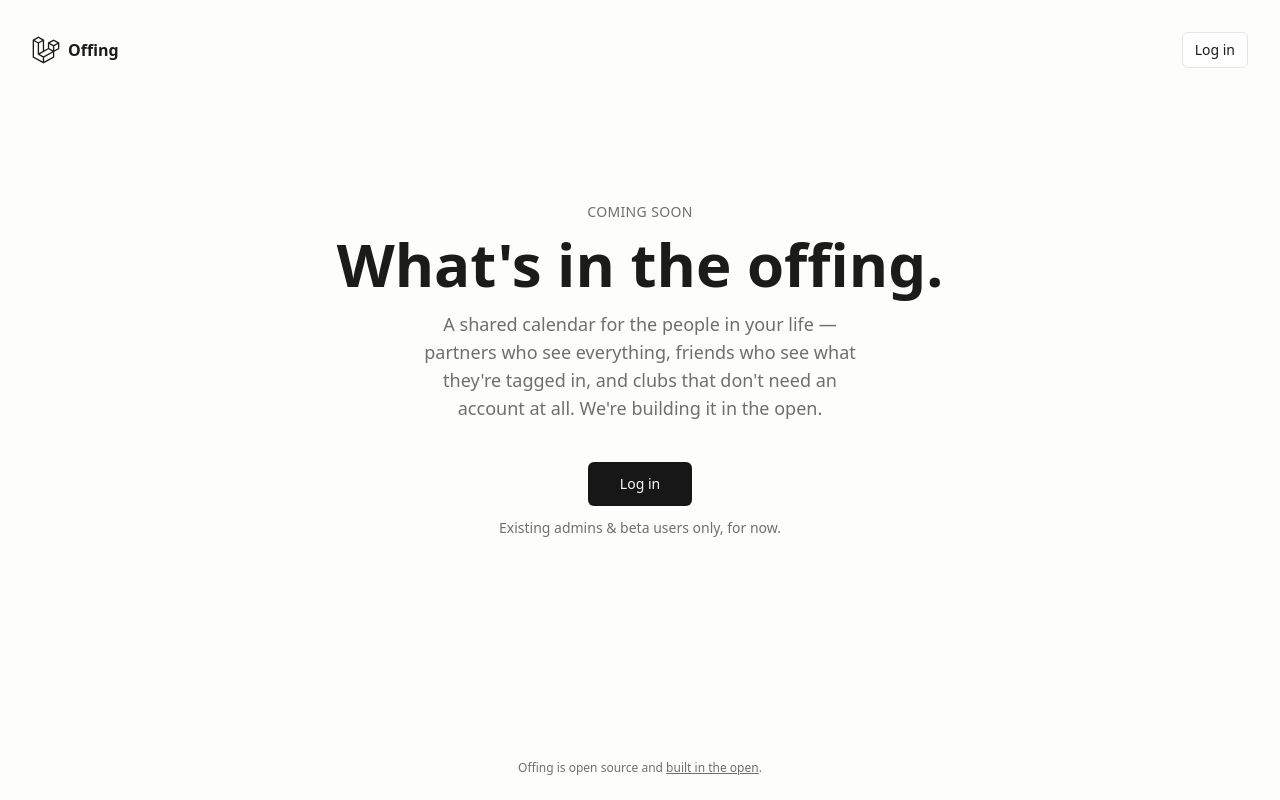
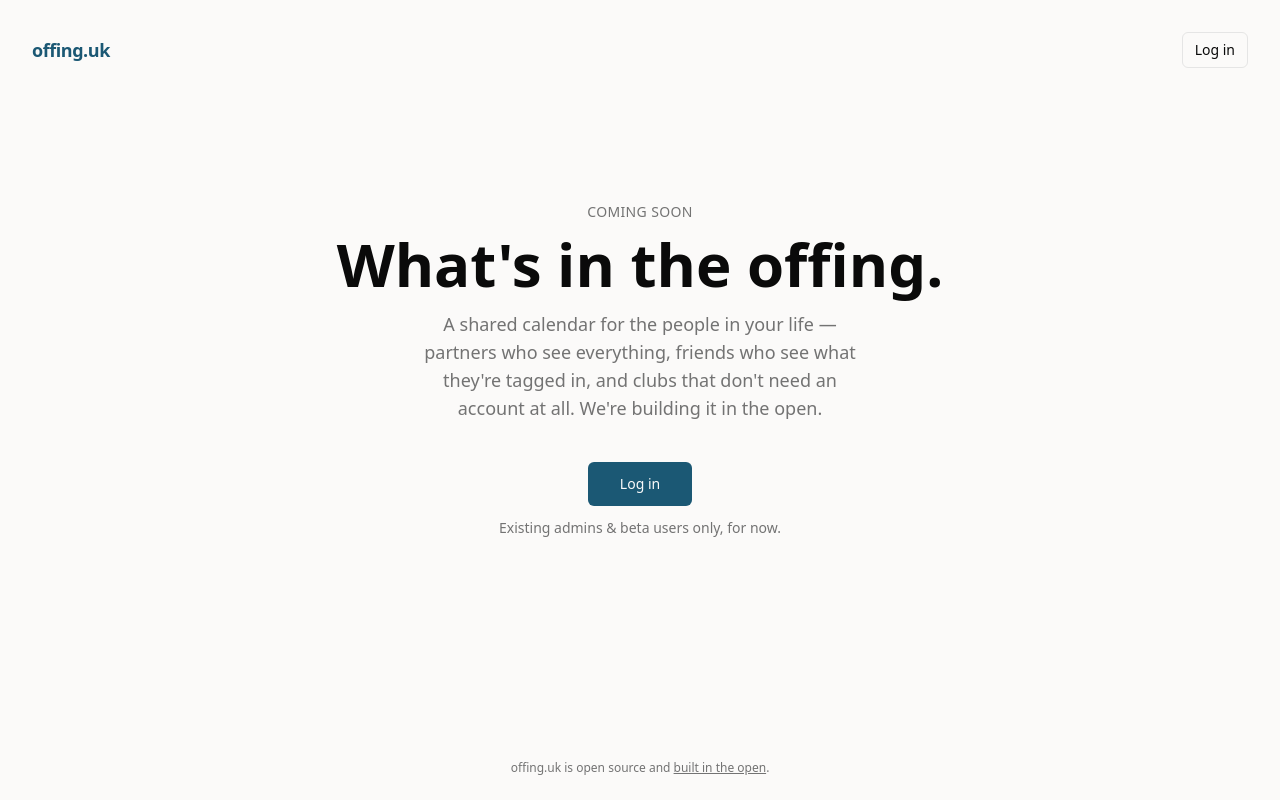
Before and after one commit to casman300/offing.uk, a Laravel app: page / in a window 1280 px wide. Run offline with Laravel 12, Linux system fonts and the light colour scheme; style sheets or scripts are compiled from the project's sources; some libraries are stand-ins or nearby versions; some web fonts are replaced.

Commit message:
Add remember-me control, ship offing.uk wordmark + coastal palette v0
- Login form gets a "Keep me logged in on this device" checkbox,
  checked by default. Checked = persistent login (Laravel's standard
  remember-me, survives browser restarts); unchecked = session-only,
  no remember_token written. The choice is made when the link is
  requested and stored on the magic_links row (new `remember` column,
  defaults true) since the actual login happens later, possibly on
  a different browser session, when the emailed link is clicked.
- Branding v0 (spec §2/§23 — a wordmark + one accent colour is enough
  to ship): swapped the placeholder starter-kit icon+"Offing" mark for
  a plain "offing.uk" text wordmark across the splash page, login/auth
  layout, and app shell. Applied a coastal placeholder palette (ocean
  teal primary/accent, warm sand background) via the existing shadcn
  CSS variables in app.css, light and dark, plus matching PWA manifest
  colours. Everything else stays the shadcn neutral default — easy to
  swap wholesale once real brand assets exist.

Verified: 20 Pest tests passing, Pint/tsc/build clean, and confirmed
visually — booted the app, screenshotted the splash and login pages
in both light and dark mode with a headless browser.

Signed-off-by: Claude <noreply@anthropic.com>

```diff
--- a/app/Http/Controllers/Auth/MagicLinkController.php
+++ b/app/Http/Controllers/Auth/MagicLinkController.php
@@ -43,6 +43,7 @@ class MagicLinkController extends Controller
             $magicLink = $user->magicLinks()->create([
                 'token_hash' => hash('sha256', $plainTextToken),
                 'expires_at' => now()->addMinutes(15),
+                'remember' => $request->boolean('remember', true),
             ]);
 
             $signedUrl = URL::temporarySignedRoute(
@@ -83,7 +84,7 @@ class MagicLinkController extends Controller
             $user->forceFill(['email_verified_at' => now()])->save();
         }
 
-        Auth::login($user, remember: true);
+        Auth::login($user, remember: $magicLink->remember);
 
         $request->session()->regenerate();
 
--- a/app/Models/MagicLink.php
+++ b/app/Models/MagicLink.php
@@ -12,6 +12,7 @@ class MagicLink extends Model
         'token_hash',
         'expires_at',
         'used_at',
+        'remember',
     ];
 
     protected function casts(): array
@@ -19,6 +20,7 @@ class MagicLink extends Model
         return [
             'expires_at' => 'datetime',
             'used_at' => 'datetime',
+            'remember' => 'boolean',
         ];
     }
 
--- a/resources/css/app.css
+++ b/resources/css/app.css
@@ -76,75 +76,81 @@
     }
 }
 
+/*
+  Coastal placeholder palette (spec §2/§23 "branding v0" — a wordmark + one
+  accent colour is enough to ship). Ocean-teal primary/accent, warm sand
+  background tint; everything else stays the shadcn neutral default. Revisit
+  once real brand assets exist.
+*/
 :root {
-    --background: hsl(0, 0%, 100%);
+    --background: hsl(40, 25%, 98%);
     --foreground: hsl(0, 0%, 3.9%);
     --card: hsl(0, 0%, 100%);
     --card-foreground: hsl(0, 0%, 3.9%);
     --popover: hsl(0, 0%, 100%);
     --popover-foreground: hsl(0, 0%, 3.9%);
-    --primary: hsl(0, 0%, 9%);
+    --primary: hsl(199, 62%, 28%);
     --primary-foreground: hsl(0, 0%, 98%);
     --secondary: hsl(0, 0%, 96.1%);
     --secondary-foreground: hsl(0, 0%, 9%);
     --muted: hsl(0, 0%, 96.1%);
     --muted-foreground: hsl(0, 0%, 45.1%);
-    --accent: hsl(0, 0%, 96.1%);
-    --accent-foreground: hsl(0, 0%, 9%);
+    --accent: hsl(190, 40%, 93%);
+    --accent-foreground: hsl(199, 62%, 20%);
     --destructive: hsl(0, 84.2%, 60.2%);
     --destructive-foreground: hsl(0, 0%, 98%);
     --border: hsl(0, 0%, 92.8%);
     --input: hsl(0, 0%, 89.8%);
-    --ring: hsl(0, 0%, 3.9%);
+    --ring: hsl(199, 62%, 45%);
     --chart-1: hsl(12, 76%, 61%);
     --chart-2: hsl(173, 58%, 39%);
     --chart-3: hsl(197, 37%, 24%);
     --chart-4: hsl(43, 74%, 66%);
     --chart-5: hsl(27, 87%, 67%);
     --radius: 0.5rem;
-    --sidebar-background: hsl(0, 0%, 98%);
+    --sidebar-background: hsl(199, 30%, 97%);
     --sidebar-foreground: hsl(240, 5.3%, 30%);
-    --sidebar-primary: hsl(0, 0%, 10%);
+    --sidebar-primary: hsl(199, 62%, 28%);
     --sidebar-primary-foreground: hsl(0, 0%, 98%);
-    --sidebar-accent: hsl(0, 0%, 94%);
-    --sidebar-accent-foreground: hsl(0, 0%, 30%);
+    --sidebar-accent: hsl(190, 40%, 93%);
+    --sidebar-accent-foreground: hsl(199, 62%, 20%);
     --sidebar-border: hsl(0, 0%, 91%);
-    --sidebar-ring: hsl(217.2, 91.2%, 59.8%);
+    --sidebar-ring: hsl(199, 62%, 45%);
 }
 
 .dark {
-    --background: hsl(0, 0%, 3.9%);
+    --background: hsl(200, 35%, 7%);
     --foreground: hsl(0, 0%, 98%);
-    --card: hsl(0, 0%, 3.9%);
+    --card: hsl(200, 30%, 9%);
     --card-foreground: hsl(0, 0%, 98%);
-    --popover: hsl(0, 0%, 3.9%);
+    --popover: hsl(200, 30%, 9%);
     --popover-foreground: hsl(0, 0%, 98%);
-    --primary: hsl(0, 0%, 98%);
-    --primary-foreground: hsl(0, 0%, 9%);
+    --primary: hsl(190, 55%, 62%);
+    --primary-foreground: hsl(199, 60%, 10%);
     --secondary: hsl(0, 0%, 14.9%);
     --secondary-foreground: hsl(0, 0%, 98%);
     --muted: hsl(0, 0%, 6.9%);
     --muted-foreground: hsl(0, 0%, 63.9%);
-    --accent: hsl(0, 0%, 14.9%);
-    --accent-foreground: hsl(0, 0%, 98%);
+    --accent: hsl(199, 30%, 16%);
+    --accent-foreground: hsl(190, 50%, 85%);
     --destructive: hsl(0, 84%, 60%);
     --destructive-foreground: hsl(0, 0%, 98%);
     --border: hsl(0, 0%, 14.9%);
     --input: hsl(0, 0%, 14.9%);
-    --ring: hsl(0, 0%, 83.1%);
+    --ring: hsl(190, 55%, 55%);
     --chart-1: hsl(220, 70%, 50%);
     --chart-2: hsl(160, 60%, 45%);
     --chart-3: hsl(30, 80%, 55%);
     --chart-4: hsl(280, 65%, 60%);
     --chart-5: hsl(340, 75%, 55%);
-    --sidebar-background: hsl(0, 0%, 7%);
+    --sidebar-background: hsl(200, 30%, 9%);
     --sidebar-foreground: hsl(0, 0%, 80%);
-    --sidebar-primary: hsl(360, 100%, 100%);
-    --sidebar-primary-foreground: hsl(0, 0%, 100%);
-    --sidebar-accent: hsl(0, 0%, 15.9%);
-    --sidebar-accent-foreground: hsl(240, 4.8%, 95.9%);
+    --sidebar-primary: hsl(190, 55%, 62%);
+    --sidebar-primary-foreground: hsl(199, 60%, 10%);
+    --sidebar-accent: hsl(199, 30%, 16%);
+    --sidebar-accent-foreground: hsl(190, 50%, 85%);
     --sidebar-border: hsl(0, 0%, 15.9%);
-    --sidebar-ring: hsl(217.2, 91.2%, 59.8%);
+    --sidebar-ring: hsl(190, 55%, 55%);
 }
 
 @layer base {
--- a/resources/js/components/app-header.tsx
+++ b/resources/js/components/app-header.tsx
@@ -13,7 +13,6 @@ import { type BreadcrumbItem, type NavItem, type SharedData } from '@/types';
 import { Link, usePage } from '@inertiajs/react';
 import { BookOpen, Folder, LayoutGrid, Menu, Search } from 'lucide-react';
 import AppLogo from './app-logo';
-import AppLogoIcon from './app-logo-icon';
 
 const mainNavItems: NavItem[] = [
     {
@@ -61,7 +60,7 @@ export function AppHeader({ breadcrumbs = [] }: AppHeaderProps) {
                             <SheetContent side="left" className="flex h-full w-64 flex-col items-stretch justify-between bg-sidebar">
                                 <SheetTitle className="sr-only">Navigation Menu</SheetTitle>
                                 <SheetHeader className="flex justify-start text-left">
-                                    <AppLogoIcon className="h-6 w-6 fill-current text-black dark:text-white" />
+                                    <span className="text-primary text-base font-semibold tracking-tight">offing.uk</span>
                                 </SheetHeader>
                                 <div className="mt-6 flex h-full flex-1 flex-col space-y-4">
                                     <div className="flex h-full flex-col justify-between text-sm">
--- a/resources/js/components/app-logo.tsx
+++ b/resources/js/components/app-logo.tsx
@@ -1,14 +1,7 @@
-import AppLogoIcon from './app-logo-icon';
-
 export default function AppLogo() {
     return (
-        <>
-            <div className="bg-sidebar-primary text-sidebar-primary-foreground flex aspect-square size-8 items-center justify-center rounded-md">
-                <AppLogoIcon className="size-5 fill-current text-white dark:text-black" />
-            </div>
-            <div className="ml-1 grid flex-1 text-left text-sm">
-                <span className="mb-0.5 truncate leading-none font-semibold">Offing</span>
-            </div>
-        </>
+        <div className="grid flex-1 text-left text-sm">
+            <span className="text-primary truncate text-base leading-none font-semibold tracking-tight">offing.uk</span>
+        </div>
     );
 }
--- a/resources/js/layouts/auth/auth-simple-layout.tsx
+++ b/resources/js/layouts/auth/auth-simple-layout.tsx
@@ -1,4 +1,3 @@
-import AppLogoIcon from '@/components/app-logo-icon';
 import { Link } from '@inertiajs/react';
 
 interface AuthLayoutProps {
@@ -15,9 +14,7 @@ export default function AuthSimpleLayout({ children, title, description }: AuthL
                 <div className="flex flex-col gap-8">
                     <div className="flex flex-col items-center gap-4">
                         <Link href={route('home')} className="flex flex-col items-center gap-2 font-medium">
-                            <div className="mb-1 flex h-9 w-9 items-center justify-center rounded-md">
-                                <AppLogoIcon className="size-9 fill-current text-[var(--foreground)] dark:text-white" />
-                            </div>
+                            <span className="text-primary mb-1 text-lg font-semibold tracking-tight">offing.uk</span>
                             <span className="sr-only">{title}</span>
                         </Link>
 
--- a/resources/js/pages/auth/login.tsx
+++ b/resources/js/pages/auth/login.tsx
@@ -4,6 +4,7 @@ import { FormEventHandler } from 'react';
 
 import InputError from '@/components/input-error';
 import { Button } from '@/components/ui/button';
+import { Checkbox } from '@/components/ui/checkbox';
 import { Input } from '@/components/ui/input';
 import { Label } from '@/components/ui/label';
 import AuthLayout from '@/layouts/auth-layout';
@@ -15,6 +16,7 @@ interface LoginProps {
 export default function Login({ status }: LoginProps) {
     const { data, setData, post, processing, errors } = useForm({
         email: '',
+        remember: true as boolean,
     });
 
     const submit: FormEventHandler = (e) => {
@@ -23,7 +25,7 @@ export default function Login({ status }: LoginProps) {
     };
 
     return (
-        <AuthLayout title="Log in to Offing" description="Enter your email and we'll send you a magic link — no password needed.">
+        <AuthLayout title="Log in to offing.uk" description="Enter your email and we'll send you a magic link — no password needed.">
             <Head title="Log in" />
 
             {status && <div className="mb-4 text-center text-sm font-medium text-green-600">{status}</div>}
@@ -46,14 +48,25 @@ export default function Login({ status }: LoginProps) {
                         <InputError message={errors.email} />
                     </div>
 
-                    <Button type="submit" className="mt-4 w-full" tabIndex={2} disabled={processing}>
+                    <div className="flex items-center space-x-3">
+                        <Checkbox
+                            id="remember"
+                            name="remember"
+                            tabIndex={2}
+                            checked={data.remember}
+                            onCheckedChange={(checked) => setData('remember', checked === true)}
+                        />
+                        <Label htmlFor="remember">Keep me logged in on this device</Label>
+                    </div>
+
+                    <Button type="submit" className="mt-4 w-full" tabIndex={3} disabled={processing}>
                         {processing && <LoaderCircle className="h-4 w-4 animate-spin" />}
                         Send me a magic link
                     </Button>
                 </div>
 
                 <p className="text-muted-foreground text-center text-sm">
-                    Offing is invite-only for now — if your email's on the list, the link will land in your inbox.
+                    offing.uk is invite-only for now — if your email's on the list, the link will land in your inbox.
                 </p>
             </form>
         </AuthLayout>
--- a/resources/js/pages/welcome.tsx
+++ b/resources/js/pages/welcome.tsx
@@ -1,4 +1,3 @@
-import AppLogoIcon from '@/components/app-logo-icon';
 import { Button } from '@/components/ui/button';
 import { type SharedData } from '@/types';
 import { Head, Link, usePage } from '@inertiajs/react';
@@ -8,16 +7,13 @@ export default function Welcome() {
 
     return (
         <>
-            <Head title="Offing — what's in the offing">
+            <Head title="offing.uk — what's in the offing">
                 <link rel="preconnect" href="https://fonts.bunny.net" />
                 <link href="https://fonts.bunny.net/css?family=instrument-sans:400,500,600" rel="stylesheet" />
             </Head>
-            <div className="flex min-h-screen flex-col bg-[#FDFDFC] text-[#1b1b18] dark:bg-[#0a0a0a] dark:text-[#EDEDEC]">
+            <div className="bg-background text-foreground flex min-h-screen flex-col">
                 <header className="flex items-center justify-between p-6 lg:p-8">
-                    <div className="flex items-center gap-2">
-                        <AppLogoIcon className="size-7 fill-current" />
-                        <span className="font-semibold">Offing</span>
-                    </div>
+                    <span className="text-primary text-lg font-semibold tracking-tight">offing.uk</span>
 
                     {auth.user ? (
                         <Button asChild size="sm">
@@ -31,9 +27,9 @@ export default function Welcome() {
                 </header>
 
                 <main className="flex flex-1 flex-col items-center justify-center px-6 pb-24 text-center">
-                    <p className="mb-3 text-sm font-medium tracking-wide text-[#706f6c] uppercase dark:text-[#A1A09A]">Coming soon</p>
+                    <p className="text-muted-foreground mb-3 text-sm font-medium tracking-wide uppercase">Coming soon</p>
                     <h1 className="mb-4 max-w-2xl text-4xl font-semibold text-balance lg:text-6xl">What's in the offing.</h1>
-                    <p className="mb-10 max-w-md text-base text-[#706f6c] dark:text-[#A1A09A] lg:text-lg">
+                    <p className="text-muted-foreground mb-10 max-w-md text-base lg:text-lg">
                         A shared calendar for the people in your life — partners who see everything, friends who see what they're tagged in, and
                         clubs that don't need an account at all. We're building it in the open.
                     </p>
@@ -47,13 +43,13 @@ export default function Welcome() {
                             <Button asChild size="lg">
                                 <Link href={route('login')}>Log in</Link>
                             </Button>
-                            <p className="text-sm text-[#706f6c] dark:text-[#A1A09A]">Existing admins &amp; beta users only, for now.</p>
+                            <p className="text-muted-foreground text-sm">Existing admins &amp; beta users only, for now.</p>
                         </div>
                     )}
                 </main>
 
-                <footer className="p-6 text-center text-xs text-[#706f6c] dark:text-[#A1A09A]">
-                    Offing is open source and{' '}
+                <footer className="text-muted-foreground p-6 text-center text-xs">
+                    offing.uk is open source and{' '}
                     <a href="https://github.com/casman300/offing.uk" target="_blank" rel="noreferrer" className="underline">
                         built in the open
                     </a>
```
Also changed, not shown: tests/Feature/Auth/MagicLinkTest.php (+43 -0 lines), vite.config.js (+4 -4 lines), database/migrations/2026_07_20_120000_create_magic_links_table.php.
